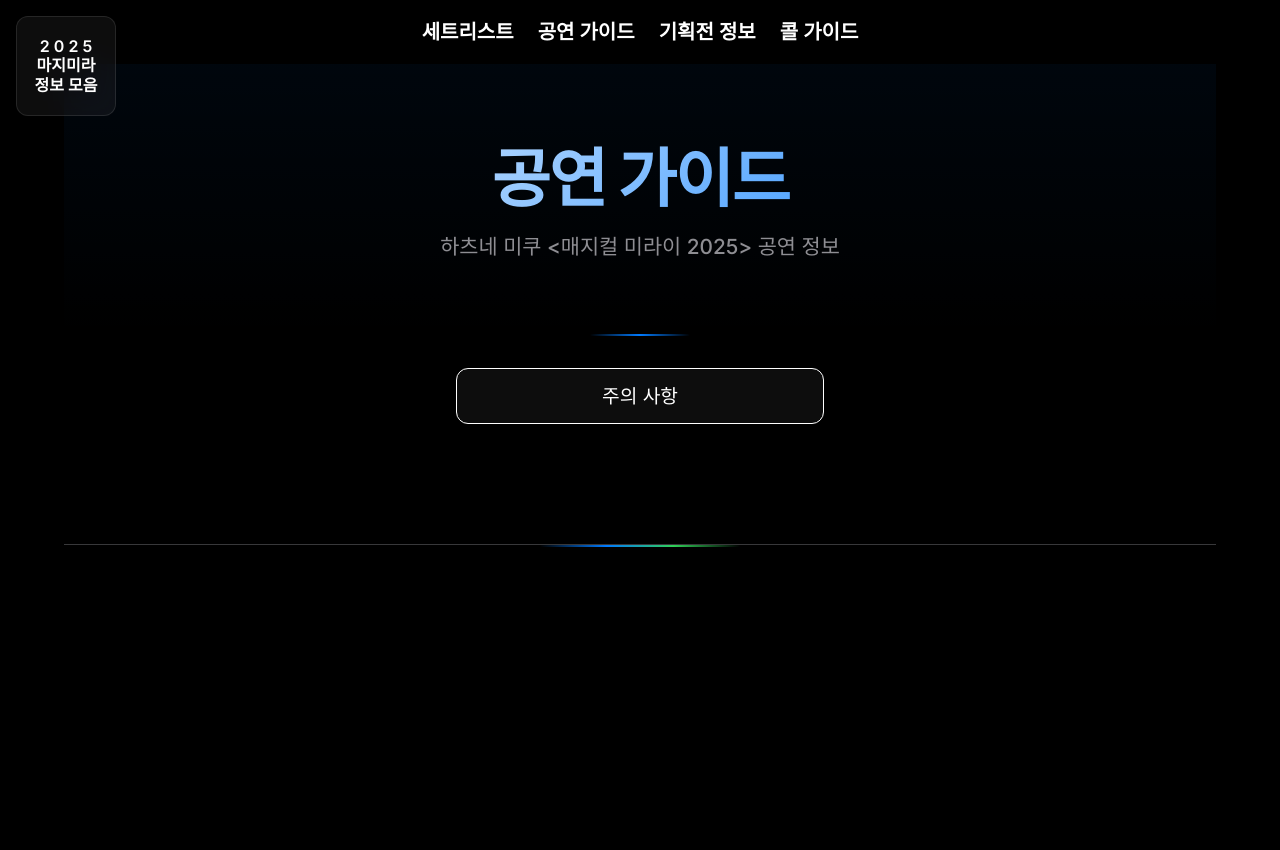
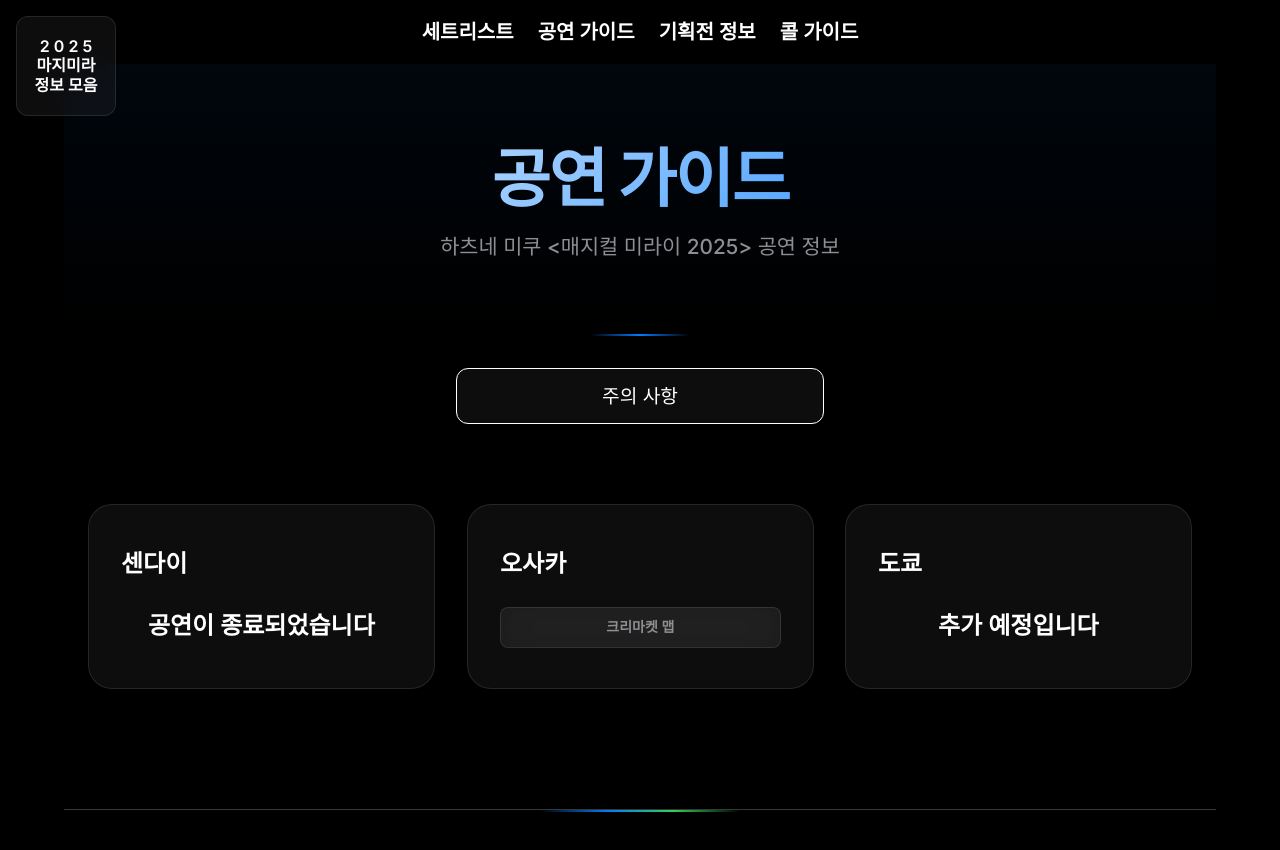
Before and after one commit to kuroka3/MM-Info, a Next.js app: page /concert-guide in a window 1280 px wide. Shown: the top 850 px of the page. Before the commit the page ends 800 px from the top, so only its background shows below. Built offline with nearby package versions, Linux system fonts and the light colour scheme; a web font is replaced by a local one.

Commit message:
add feature card in concert-info page

```diff
--- a/src/app/concert-guide/page.tsx
+++ b/src/app/concert-guide/page.tsx
@@ -20,6 +20,36 @@ export default function ConcertGuidePage() {
           </li>
         </ul>
       </nav>
+
+      <section className="container">
+        <div className="features-grid">
+          <div className="feature-card">
+            <h3 className="feature-title">센다이</h3>
+            <div className="feature-list">
+              <p className="feature-message">공연이 종료되었습니다</p>
+            </div>
+          </div>
+          <div className="feature-card">
+            <h3 className="feature-title">오사카</h3>
+            <div className="feature-list">
+              <div className="date-row">
+                <Link
+                  href="/exhibition-info/osaka/creators-market"
+                  className="glass-effect block-link map-link"
+                >
+                  크리마켓 맵
+                </Link>
+              </div>
+            </div>
+          </div>
+          <div className="feature-card">
+            <h3 className="feature-title">도쿄</h3>
+            <div className="feature-list">
+              <p className="feature-message">추가 예정입니다</p>
+            </div>
+          </div>
+        </div>
+      </section>
     </main>
   );
 }
--- a/src/app/globals.css
+++ b/src/app/globals.css
@@ -234,6 +234,13 @@ body {
   z-index: 1;
 }
 
+.feature-message {
+  font-size: 1.5rem;
+  font-weight: 600;
+  color: var(--text-primary);
+  text-align: center;
+}
+
 .section-title {
   font-size: clamp(2.5rem, 5vw, 3.5rem);
   font-weight: 800;
@@ -1097,6 +1104,12 @@ body {
   background: rgba(255, 255, 255, 0.1);
 }
 
+.map-link {
+  display: block;
+  width: 100%;
+  text-align: center;
+}
+
 .block-disabled {
   padding: 8px 16px;
   border-radius: 8px;
```
